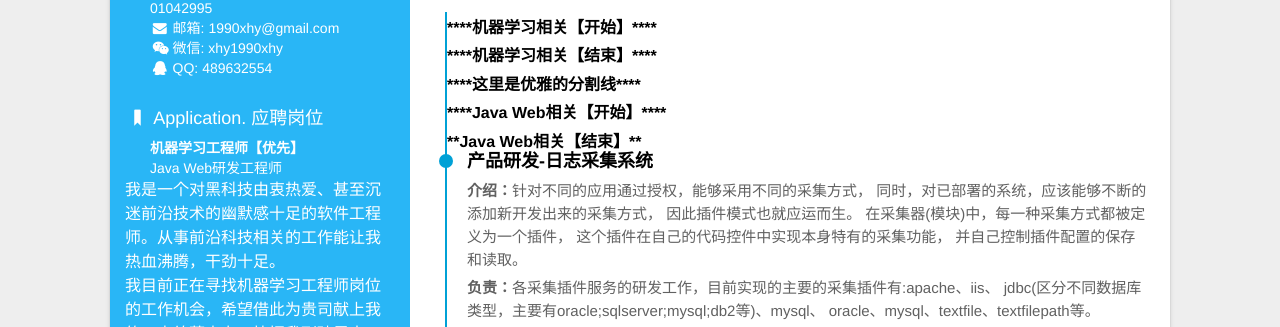
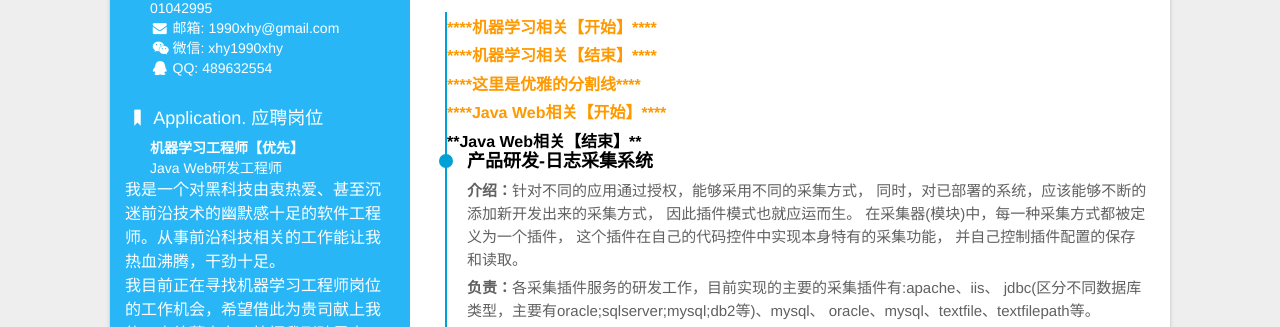
Before and after one commit to hongyuXie/MyResume_CN, a website: page index.html in a window 1280 px wide. Shown: the part 390-717 px from the top of the page. Drawn offline with Linux system fonts and the light colour scheme; some packages are replaced by stand-ins of ours; a script that the page names is missing.

Commit message:
颜色修改

```diff
--- a/index.html
+++ b/index.html
@@ -63,11 +63,11 @@
                     <dt><i class="icon-bookmark"></i>Experience. 项目与工作经验</dt>
                     <h3><img src="https://gss1.bdstatic.com/-vo3dSag_xI4khGkpoWK1HF6hhy/baike/s%3D220/sign=c139cb0de6cd7b89ed6c3d813f254291/2f738bd4b31c8701b4b57921277f9e2f0608fff2.jpg" data-action="zoom"><span>启明星辰（2015.11 - 至今）</span></h3>
                     <ul class="exp">
-                        <dd><strong style="#FF9900">****机器学习相关【开始】****</strong></dd>
+                        <dd><strong style="color:#FF9900">****机器学习相关【开始】****</strong></dd>
 
-                        <dd><strong style="#FF9900">****机器学习相关【结束】****</strong></dd>
-                        <dd><strong style="#FF9900">****这里是优雅的分割线****</strong></dd>
-                        <dd><strong style="#FF9900">****Java Web相关【开始】****</strong></dd>
+                        <dd><strong style="color:#FF9900">****机器学习相关【结束】****</strong></dd>
+                        <dd><strong style="color:#FF9900">****这里是优雅的分割线****</strong></dd>
+                        <dd><strong style="color:#FF9900">****Java Web相关【开始】****</strong></dd>
 
 
                         <dd><strong>**Java Web相关【结束】**</strong></dd>
@@ -196,7 +196,7 @@
                     </ul>
                     <h3>个人项目</h3>
                     <ul class="exp">
-                      <dd><strong style="#FF9900">****机器学习相关【开始】****</strong></dd>
+                      <dd><strong style="color:#FF9900">****机器学习相关【开始】****</strong></dd>
                       <li>
                           <div class="circle"></div>
                           <h4>
@@ -238,7 +238,7 @@
                           <p><strong>现在的现在：</strong>经过一年的坚持，终于修完Andrew Ng在Coursera的课程。</p>
                           <p><strong>以后的以后：</strong>继续跟着Andrew Ng学习，Ng从百度离职以后，创办了<a href="https://www.deeplearning.ai" target="_blank"><i class="icon-link"></i>deeplearning.ai</a>致力于让全世界的人都能通过自学课程，成为AI领域的专家。</p>
                       </li>
-                      <dd><strong style="#FF9900">****机器学习相关【结束】****</strong></dd>
+                      <dd><strong style="color:#FF9900">****机器学习相关【结束】****</strong></dd>
 
                         <li>
                             <div class="circle"></div>
```
